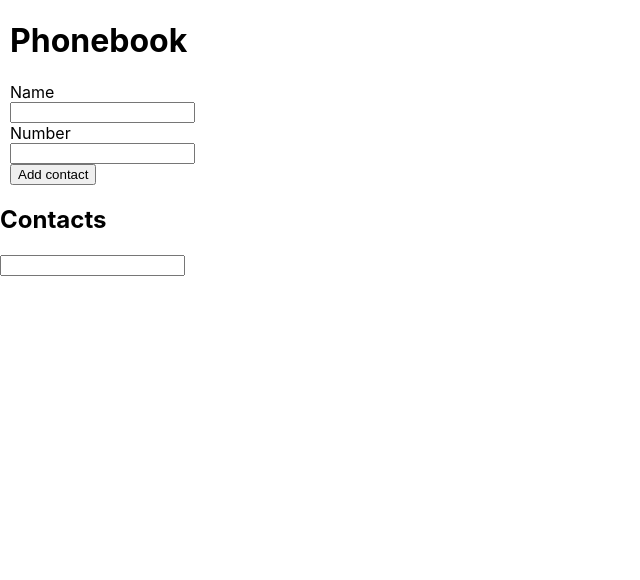
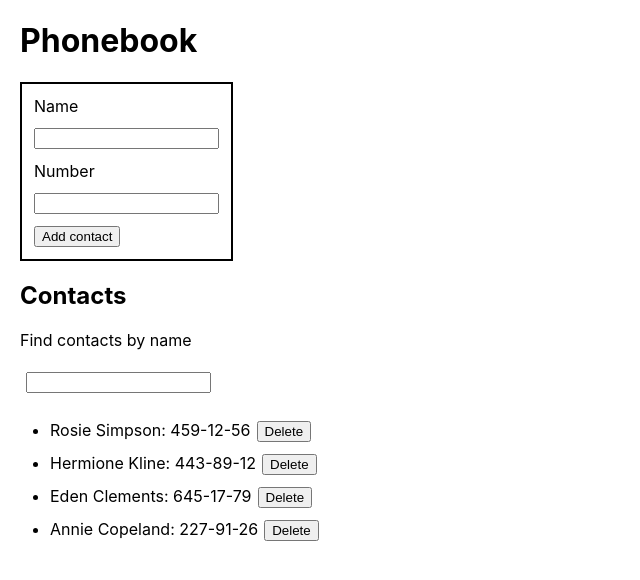
Before and after one commit to PyotrKlim/goit-react-hw-03-phonebook, a React (Create React App) app: page / in a window 1280 px wide. Shown: the top 580 px of the page, without its empty margins (0-640 px from the left). Built offline with nearby package versions, Linux system fonts and the light colour scheme.

Commit message:
For checking

```diff
--- a/src/components/App.jsx
+++ b/src/components/App.jsx
@@ -1,30 +1,30 @@
 import { Component } from 'react';
-import FormLogin from './FornLogin/FormLogin';
+import ContactForm from './ContactForm/ContactForm';
 import ContactsList from './Contacts/Contacts';
 import { nanoid } from 'nanoid';
+import FilterContacts from './FilterContacts/FilterContacts';
 
 export class App extends Component {
   state = {
-    contacts: [],
+    contacts: [
+      { id: 'id-1', name: 'Rosie Simpson', number: '459-12-56' },
+      { id: 'id-2', name: 'Hermione Kline', number: '443-89-12' },
+      { id: 'id-3', name: 'Eden Clements', number: '645-17-79' },
+      { id: 'id-4', name: 'Annie Copeland', number: '227-91-26' },
+    ],
     filter: '',
   };
 
   formSubmitHandler = newContact => {
-    console.log(newContact);
+    const isInContacts = this.state.contacts.some(
+      contact => contact.name.toLowerCase() === newContact.name.toLowerCase()
+    );
 
-    // this.setState(prevState => ({
-    //   contacts: [data, ...prevState.contacts],
-    // }));
+    if (isInContacts) {
+      alert(newContact.name + 'is already in contacts');
+      return;
+    }
 
-    const { name, number } = newContact;
-    console.log(name, number);
-
-    this.setState();
-    // const todolist = {
-    //   name: name,
-    //   number: number,
-    //   id: id,
-    // };
     this.setState(prevState => ({
       contacts: [{ ...newContact, id: nanoid() }, ...prevState.contacts],
       filter: '',
@@ -41,21 +41,29 @@ export class App extends Component {
   onFilterChange = e => {
     this.setState({ filter: e.target.value });
   };
+
+  deleteContact = id => {
+    this.setState(prevState => {
+      return {
+        contacts: prevState.contacts.filter(contact => contact.id !== id),
+      };
+    });
+  };
+
   render() {
+    const { contacts, filter } = this.state;
     const filteredContacts = this.getFilteredContacts();
     return (
       <>
-        <FormLogin onSubmit={this.formSubmitHandler} />
-        <h2>Contacts</h2>
-        <input
-          type="text"
-          onChange={this.onFilterChange}
-          value={this.state.filter}
-        />
-        <ContactsList contacts={filteredContacts} />
+        <ContactForm onSubmit={this.formSubmitHandler} />
+        <FilterContacts onChange={this.onFilterChange} value={filter} />
+        {contacts.length > 0 && (
+          <ContactsList
+            contacts={filteredContacts}
+            deleteContact={this.deleteContact}
+          />
+        )}
       </>
     );
   }
 }
-
-// export default FormLogin;
--- a/src/components/FornLogin/FormLogin.jsx
+++ b/src/components/ContactForm/ContactForm.jsx
@@ -1,10 +1,15 @@
 import { Component } from 'react';
-import css from './FormLogin.module.css';
-import { nanoid } from 'nanoid';
-class FormLogin extends Component {
+import css from './ContactForm.module.css';
+import PropTypes from 'prop-types';
+
+class ContactForm extends Component {
   state = {
     name: '',
     number: '',
+  };
+
+  static propTypes = {
+    onSubmit: PropTypes.func.isRequired,
   };
 
   handleChange = e => {
@@ -13,10 +18,8 @@ class FormLogin extends Component {
   };
 
   handSubmit = e => {
-    // console.log(this.stata.id);
     e.preventDefault();
-    // console.log(this.state);
-    // props = > formSubmitHandler
+
     this.props.onSubmit(this.state);
     this.reset();
   };
@@ -57,4 +60,4 @@ class FormLogin extends Component {
   }
 }
 
-export default FormLogin;
+export default ContactForm;
--- /dev/null
+++ b/src/components/ContactForm/ContactForm.module.css
@@ -0,0 +1,22 @@
+.Phonebook {
+  margin: 10px;
+}
+
+form {
+  display: inline-grid;
+  justify-items: start;
+  border: solid 2px black;
+  padding: 6px;
+}
+
+label {
+  margin: 6px;
+}
+
+input {
+  margin: 6px;
+}
+
+button {
+  margin: 6px;
+}
--- a/src/components/Contacts/Contacts.jsx
+++ b/src/components/Contacts/Contacts.jsx
@@ -1,17 +1,31 @@
-// import { Component } from 'react';
-// import css from './Contacts.module.css';
-
+import PropTypes from 'prop-types';
 import { ContactsItem } from 'components/ContactsItem/ContactsItem';
 
-const ContactsList = ({ contacts }) => {
-  console.log('ContactsList=>', contacts);
+const ContactsList = ({ contacts, deleteContact }) => {
   return (
     <ul>
       {contacts.map(({ name, number, id }) => (
-        <ContactsItem key={id} name={name} number={number} id={id} />
+        <ContactsItem
+          key={id}
+          name={name}
+          number={number}
+          id={id}
+          deleteContact={deleteContact}
+        />
       ))}
     </ul>
   );
 };
 
+ContactsList.propTypes = {
+  contacts: PropTypes.arrayOf(
+    PropTypes.shape({
+      name: PropTypes.string.isRequired,
+      number: PropTypes.string.isRequired,
+      id: PropTypes.string.isRequired,
+      deleteContact: PropTypes.func,
+    })
+  ).isRequired,
+};
+
 export default ContactsList;
--- a/src/components/ContactsItem/ContactsItem.jsx
+++ b/src/components/ContactsItem/ContactsItem.jsx
@@ -1,7 +1,21 @@
-export const ContactsItem = ({ name, number, id }) => {
+import PropTypes from 'prop-types';
+
+export const ContactsItem = ({ name, number, id, deleteContact }) => {
   return (
-    <li>
-      {name}: {number}
-    </li>
+    <>
+      <li>
+        {name}: {number}
+        <button type="button" onClick={() => deleteContact(id)}>
+          Delete
+        </button>
+      </li>
+    </>
   );
 };
+
+ContactsItem.propTypes = {
+  name: PropTypes.string.isRequired,
+  number: PropTypes.string.isRequired,
+  id: PropTypes.string.isRequired,
+  deleteContact: PropTypes.func,
+};
--- /dev/null
+++ b/src/components/FilterContacts/FilterContacts.jsx
@@ -0,0 +1,19 @@
+import PropTypes from 'prop-types';
+import css from './FilterContacts.module.css';
+
+const FilterContacts = ({ onChange, value }) => {
+  return (
+    <div>
+      <h2>Contacts</h2>
+      <p>Find contacts by name</p>
+      <input type="text" onChange={onChange} value={value} />
+    </div>
+  );
+};
+
+FilterContacts.propTypes = {
+  onChange: PropTypes.func.isRequired,
+  value: PropTypes.string.isRequired,
+};
+
+export default FilterContacts;
--- /dev/null
+++ b/src/components/FilterContacts/FilterContacts.module.css
@@ -0,0 +1,3 @@
+div {
+  margin: 10px;
+}
--- a/src/components/FornLogin/FormLogin.module.css
+++ /dev/null
@@ -1,8 +0,0 @@
-.Phonebook {
-  margin: 10px;
-}
-
-form {
-  display: inline-grid;
-  justify-items: start;
-}
```
Also changed, not shown: src/components/Contacts/Contacts.module.css (deleted), src/components/FornLogin/FiltreContats/FiltreContats.jsx (deleted).
